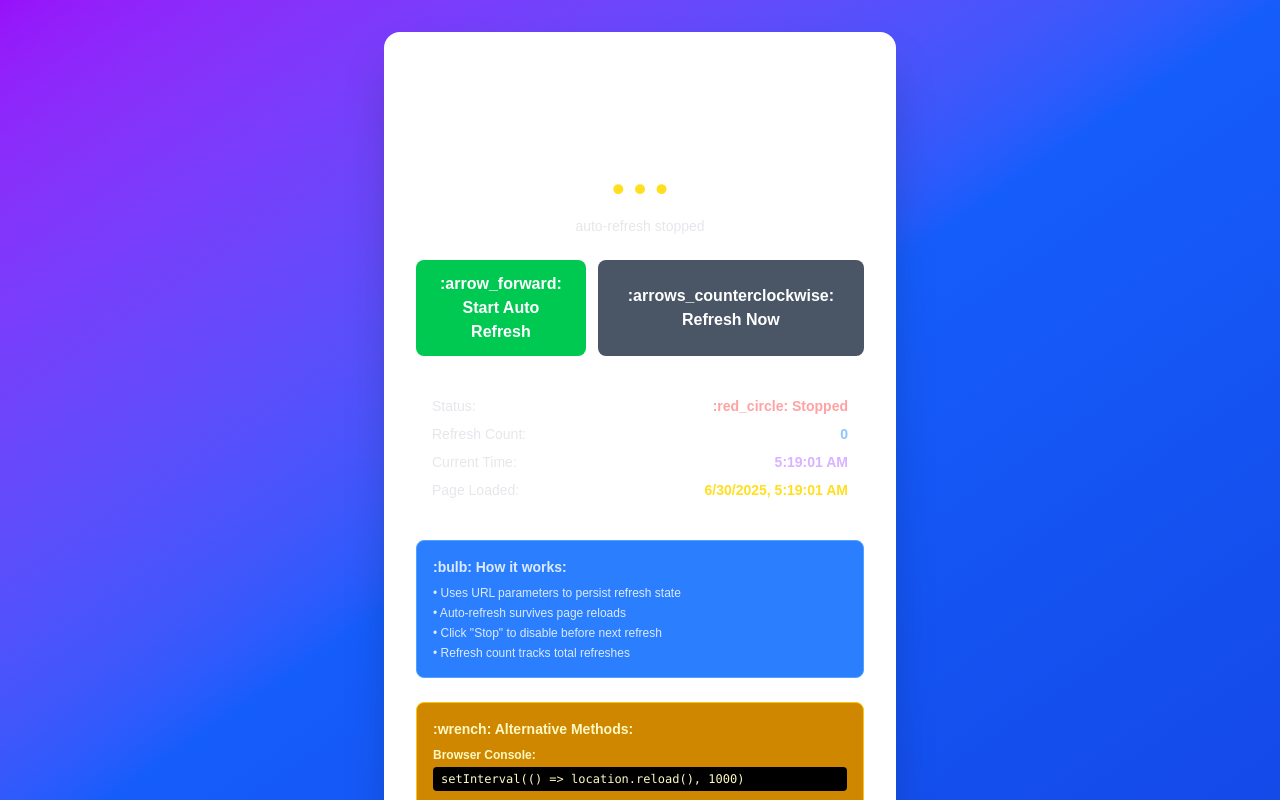
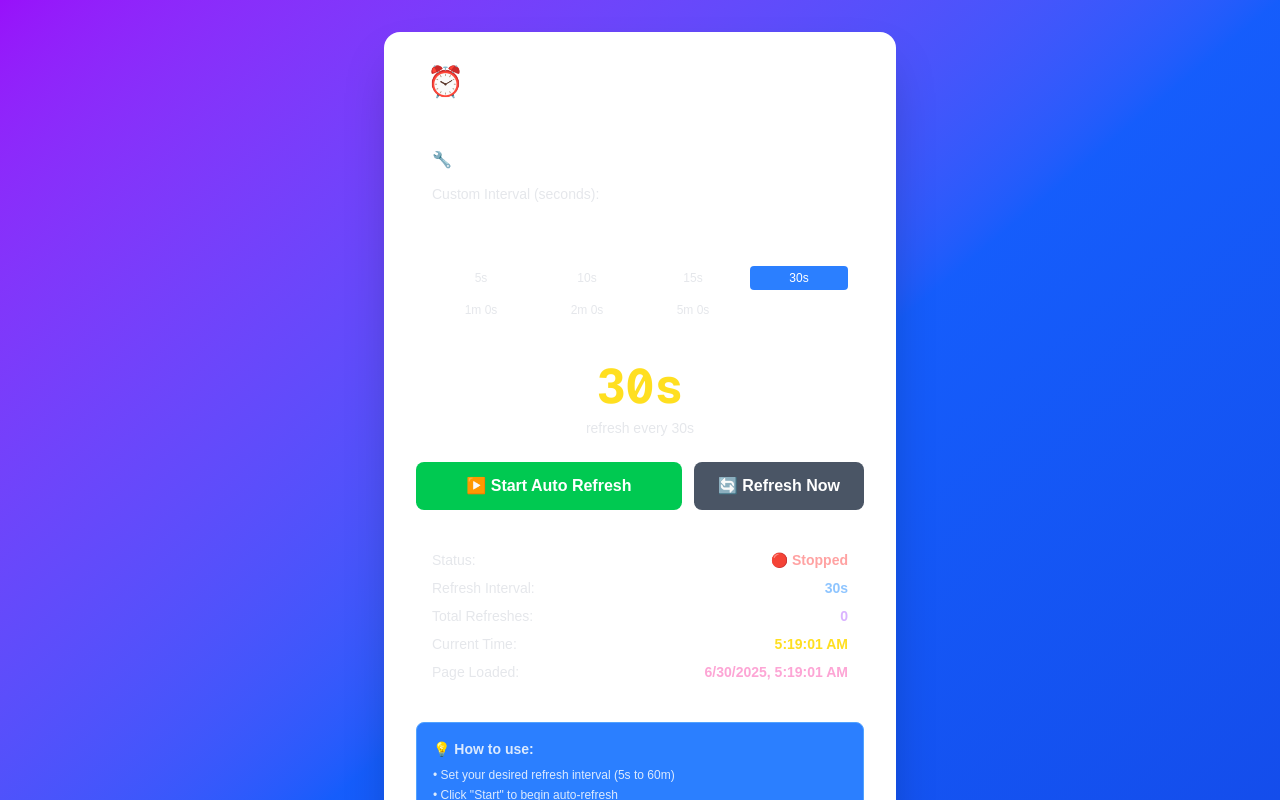
Before and after one commit to premkumarthanigaivel/pixel-trail, a Next.js app: page / in a window 1280 px wide. Shown: the top 800 px of the page. Built offline with nearby package versions, Linux system fonts and the light colour scheme; no server answers.

Commit message:
Update AutoRefreshPage.jsx

```diff
--- a/app/AutoRefreshPage.jsx
+++ b/app/AutoRefreshPage.jsx
@@ -3,151 +3,268 @@ import React, { useState, useEffect } from 'react';
 
 const AutoRefreshPage = () => {
   const [isAutoRefresh, setIsAutoRefresh] = useState(false);
-  const [countdown, setCountdown] = useState(5);
+  const [countdown, setCountdown] = useState(30);
+  const [refreshInterval, setRefreshInterval] = useState(30);
   const [refreshCount, setRefreshCount] = useState(0);
+
   // Check URL parameters and start auto-refresh if needed
   useEffect(() => {
     const urlParams = new URLSearchParams(window.location.search);
     const autoRefresh = urlParams.get('autoRefresh');
+    const interval = urlParams.get('interval');
     const startTime = urlParams.get('startTime');
-    if (autoRefresh === 'true') {
+
+    if (autoRefresh === 'true' && interval) {
+      const intervalSeconds = parseInt(interval);
+      setRefreshInterval(intervalSeconds);
       setIsAutoRefresh(true);
-      // Calculate refresh count based on start time
+
+      // Calculate how much time has passed and remaining time
       if (startTime) {
         const elapsed = Math.floor((Date.now() - parseInt(startTime)) / 1000);
-        setRefreshCount(elapsed);
+        const completed = Math.floor(elapsed / intervalSeconds);
+        const remaining = intervalSeconds - (elapsed % intervalSeconds);
+
+        setRefreshCount(completed);
+        setCountdown(remaining);
       }
     }
   }, []);
+
   // Auto-refresh logic
   useEffect(() => {
     let refreshTimer;
     let countdownTimer;
+
     if (isAutoRefresh) {
-      // Set up the actual refresh timer
-      refreshTimer = setTimeout(() => {
-        // Add parameters to URL to persist auto-refresh state
+      // Set up countdown display (updates every second)
+      countdownTimer = setInterval(() => {
+        setCountdown(prev => {
+          if (prev <= 1) {
+            // Time to refresh - navigate with updated parameters
             const currentUrl = new URL(window.location);
             currentUrl.searchParams.set('autoRefresh', 'true');
+            currentUrl.searchParams.set('interval', refreshInterval.toString());
+
             if (!currentUrl.searchParams.has('startTime')) {
               currentUrl.searchParams.set('startTime', Date.now().toString());
             }
-        // Navigate to the same page with parameters (causes refresh)
+
+            // Use setTimeout to avoid multiple refreshes
+            setTimeout(() => {
               window.location.href = currentUrl.toString();
+            }, 100);
+
+            return refreshInterval; // Reset countdown
+          }
+          return prev - 1;
+        });
       }, 1000);
-      // Set up countdown display
-      let count = 1;
-      countdownTimer = setInterval(() => {
-        setCountdown(count);
-        count--;
-        if (count < 0) count = 1;
-      }, 100);
     }
+
     return () => {
       if (refreshTimer) clearTimeout(refreshTimer);
       if (countdownTimer) clearInterval(countdownTimer);
     };
-  }, [isAutoRefresh]);
+  }, [isAutoRefresh, refreshInterval]);
+
   const startAutoRefresh = () => {
     setIsAutoRefresh(true);
     setRefreshCount(0);
+    setCountdown(refreshInterval);
   };
+
   const stopAutoRefresh = () => {
     setIsAutoRefresh(false);
+    setCountdown(refreshInterval);
+
     // Remove URL parameters to stop auto-refresh
     const currentUrl = new URL(window.location);
     currentUrl.searchParams.delete('autoRefresh');
+    currentUrl.searchParams.delete('interval');
     currentUrl.searchParams.delete('startTime');
+
     // Update URL without refresh
     window.history.replaceState({}, '', currentUrl.toString());
   };
+
+  const handleIntervalChange = newInterval => {
+    setRefreshInterval(newInterval);
+    if (!isAutoRefresh) {
+      setCountdown(newInterval);
+    }
+  };
+
   const handleManualRefresh = () => {
     window.location.reload();
   };
+
+  const formatTime = seconds => {
+    const mins = Math.floor(seconds / 60);
+    const secs = seconds % 60;
+    return mins > 0 ? `${mins}m ${secs}s` : `${secs}s`;
+  };
+
+  const presetIntervals = [5, 10, 15, 30, 60, 120, 300];
+
   return (
-    <div className="min-h-screen bg-gradient-to-br from-purple-600 via-blue-600 to-blue-700 p-8">
-      <div className="max-w-lg mx-auto bg-white bg-opacity-10 backdrop-blur-lg rounded-2xl shadow-2xl p-8">
-        <h1 className="text-3xl font-bold text-white mb-8 text-center">
-          :arrows_counterclockwise: React Auto Refresh
+    <div className='min-h-screen bg-gradient-to-br from-purple-600 via-blue-600 to-blue-700 p-8'>
+      <div className='max-w-lg mx-auto bg-white bg-opacity-10 backdrop-blur-lg rounded-2xl shadow-2xl p-8'>
+        <h1 className='text-3xl font-bold text-white mb-8 text-center'>
+          ⏰ Configurable Auto Refresh
         </h1>
-        <div className="space-y-6">
-          {/* Status Display */}
-          <div className="text-center">
-            <div className="text-4xl font-mono font-bold text-yellow-300 mb-2">
-              {isAutoRefresh ? countdown.toFixed(1) : '•••'}
+
+        <div className='space-y-6'>
+          {/* Interval Configuration */}
+          <div className='bg-white bg-opacity-10 backdrop-blur p-4 rounded-lg'>
+            <h3 className='text-white font-semibold mb-3'>
+              🔧 Refresh Interval
+            </h3>
+
+            {/* Custom Interval Input */}
+            <div className='mb-3'>
+              <label className='block text-sm text-gray-200 mb-2'>
+                Custom Interval (seconds):
+              </label>
+              <input
+                type='number'
+                min='1'
+                max='3600'
+                value={refreshInterval}
+                onChange={e =>
+                  handleIntervalChange(
+                    Math.max(1, parseInt(e.target.value) || 30)
+                  )
+                }
+                disabled={isAutoRefresh}
+                className='w-full px-3 py-2 bg-white bg-opacity-20 text-white placeholder-gray-300 border border-white border-opacity-30 rounded-lg focus:outline-none focus:border-blue-400 disabled:opacity-50'
+              />
             </div>
-            <div className="text-sm text-gray-200">
-              {isAutoRefresh ? 'seconds until refresh' : 'auto-refresh stopped'}
+
+            {/* Preset Buttons */}
+            <div className='grid grid-cols-4 gap-2'>
+              {presetIntervals.map(interval => (
+                <button
+                  key={interval}
+                  onClick={() => handleIntervalChange(interval)}
+                  disabled={isAutoRefresh}
+                  className={`px-2 py-1 text-xs rounded transition-all ${
+                    refreshInterval === interval
+                      ? 'bg-blue-500 text-white'
+                      : 'bg-white bg-opacity-20 text-gray-200 hover:bg-opacity-30'
+                  } disabled:opacity-50`}
+                >
+                  {formatTime(interval)}
+                </button>
+              ))}
             </div>
           </div>
+
+          {/* Status Display */}
+          <div className='text-center'>
+            <div className='text-5xl font-mono font-bold text-yellow-300 mb-2'>
+              {formatTime(countdown)}
+            </div>
+            <div className='text-sm text-gray-200'>
+              {isAutoRefresh
+                ? 'until next refresh'
+                : `refresh every ${formatTime(refreshInterval)}`}
+            </div>
+          </div>
+
           {/* Control Buttons */}
-          <div className="flex gap-3">
+          <div className='flex gap-3'>
             {!isAutoRefresh ? (
               <button
                 onClick={startAutoRefresh}
-                className="flex-1 py-3 px-6 bg-green-500 hover:bg-green-600 text-white rounded-lg font-semibold transition-all duration-200 transform hover:scale-105"
+                className='flex-1 py-3 px-6 bg-green-500 hover:bg-green-600 text-white rounded-lg font-semibold transition-all duration-200 transform hover:scale-105'
               >
-                :arrow_forward: Start Auto Refresh
+                ▶️ Start Auto Refresh
               </button>
             ) : (
               <button
                 onClick={stopAutoRefresh}
-                className="flex-1 py-3 px-6 bg-red-500 hover:bg-red-600 text-white rounded-lg font-semibold transition-all duration-200 transform hover:scale-105 animate-pulse"
+                className='flex-1 py-3 px-6 bg-red-500 hover:bg-red-600 text-white rounded-lg font-semibold transition-all duration-200 transform hover:scale-105 animate-pulse'
               >
-                :black_square_for_stop: Stop Auto Refresh
+                ⏹️ Stop Auto Refresh
               </button>
             )}
+
             <button
               onClick={handleManualRefresh}
-              className="px-6 py-3 bg-gray-600 hover:bg-gray-700 text-white rounded-lg font-semibold transition-all duration-200 transform hover:scale-105"
+              className='px-6 py-3 bg-gray-600 hover:bg-gray-700 text-white rounded-lg font-semibold transition-all duration-200 transform hover:scale-105'
             >
-              :arrows_counterclockwise: Refresh Now
+              🔄 Refresh Now
             </button>
           </div>
+
           {/* Status Info */}
-          <div className="bg-white bg-opacity-10 backdrop-blur p-4 rounded-lg">
-            <div className="text-sm text-gray-200 space-y-2">
-              <div className="flex justify-between">
+          <div className='bg-white bg-opacity-10 backdrop-blur p-4 rounded-lg'>
+            <div className='text-sm text-gray-200 space-y-2'>
+              <div className='flex justify-between'>
                 <span>Status:</span>
-                <span className={`font-semibold ${isAutoRefresh ? 'text-green-300' : 'text-red-300'}`}>
-                  {isAutoRefresh ? ':large_green_circle: Active' : ':red_circle: Stopped'}
+                <span
+                  className={`font-semibold ${
+                    isAutoRefresh ? 'text-green-300' : 'text-red-300'
+                  }`}
+                >
+                  {isAutoRefresh ? '🟢 Active' : '🔴 Stopped'}
                 </span>
               </div>
-              <div className="flex justify-between">
-                <span>Refresh Count:</span>
-                <span className="font-semibold text-blue-300">{refreshCount}</span>
+              <div className='flex justify-between'>
+                <span>Refresh Interval:</span>
+                <span className='font-semibold text-blue-300'>
+                  {formatTime(refreshInterval)}
+                </span>
               </div>
-              <div className="flex justify-between">
+              <div className='flex justify-between'>
+                <span>Total Refreshes:</span>
+                <span className='font-semibold text-purple-300'>
+                  {refreshCount}
+                </span>
+              </div>
+              <div className='flex justify-between'>
                 <span>Current Time:</span>
-                <span className="font-semibold text-purple-300">{new Date().toLocaleTimeString()}</span>
+                <span className='font-semibold text-yellow-300'>
+                  {new Date().toLocaleTimeString()}
+                </span>
               </div>
-              <div className="flex justify-between">
+              <div className='flex justify-between'>
                 <span>Page Loaded:</span>
-                <span className="font-semibold text-yellow-300">{new Date().toLocaleString()}</span>
+                <span className='font-semibold text-pink-300'>
+                  {new Date().toLocaleString()}
+                </span>
               </div>
             </div>
           </div>
+
           {/* Instructions */}
-          <div className="bg-blue-500 bg-opacity-20 border border-blue-400 p-4 rounded-lg">
-            <div className="text-sm text-blue-100">
-              <div className="font-semibold mb-2">:bulb: How it works:</div>
-              <ul className="space-y-1 text-xs">
-                <li>• Uses URL parameters to persist refresh state</li>
-                <li>• Auto-refresh survives page reloads</li>
+          <div className='bg-blue-500 bg-opacity-20 border border-blue-400 p-4 rounded-lg'>
+            <div className='text-sm text-blue-100'>
+              <div className='font-semibold mb-2'>💡 How to use:</div>
+              <ul className='space-y-1 text-xs'>
+                <li>• Set your desired refresh interval (5s to 60m)</li>
+                <li>• Click "Start" to begin auto-refresh</li>
+                <li>• Countdown shows time until next refresh</li>
+                <li>• Auto-refresh persists across page reloads</li>
                 <li>• Click "Stop" to disable before next refresh</li>
-                <li>• Refresh count tracks total refreshes</li>
               </ul>
             </div>
           </div>
-          {/* Alternative Methods */}
-          <div className="bg-yellow-600 bg-opacity-20 border border-yellow-400 p-4 rounded-lg">
-            <div className="text-sm text-yellow-100">
-              <div className="font-semibold mb-2">:wrench: Alternative Methods:</div>
-              <div className="text-xs space-y-1">
-                <div><strong>Browser Console:</strong></div>
-                <code className="bg-black bg-opacity-30 px-2 py-1 rounded text-xs block mt-1">
-                  setInterval(() =&gt; location.reload(), 1000)
+
+          {/* Quick Console Alternative */}
+          <div className='bg-yellow-600 bg-opacity-20 border border-yellow-400 p-4 rounded-lg'>
+            <div className='text-sm text-yellow-100'>
+              <div className='font-semibold mb-2'>
+                🔧 Browser Console Alternative:
+              </div>
+              <code className='bg-black bg-opacity-30 px-2 py-1 rounded text-xs block mt-1'>
+                setInterval(() =&gt; location.reload(), {refreshInterval * 1000}
+                )
               </code>
+              <div className='text-xs mt-2 opacity-80'>
+                (Paste in browser console for {formatTime(refreshInterval)}{' '}
+                refresh)
               </div>
             </div>
           </div>
@@ -156,4 +273,5 @@ const AutoRefreshPage = () => {
     </div>
   );
 };
+
 export default AutoRefreshPage;
```
Lines whose indentation alone changed are shown as unchanged.
